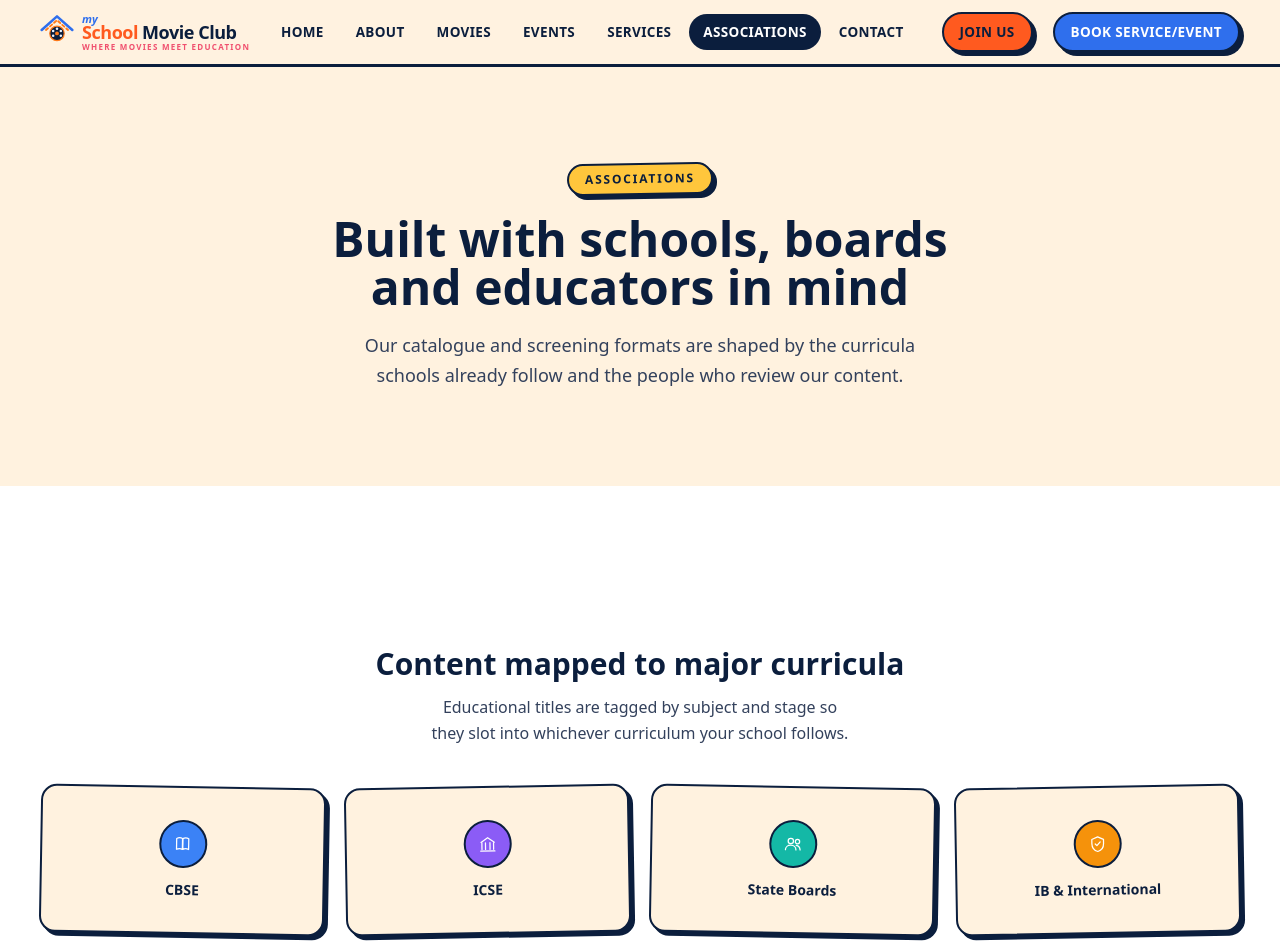
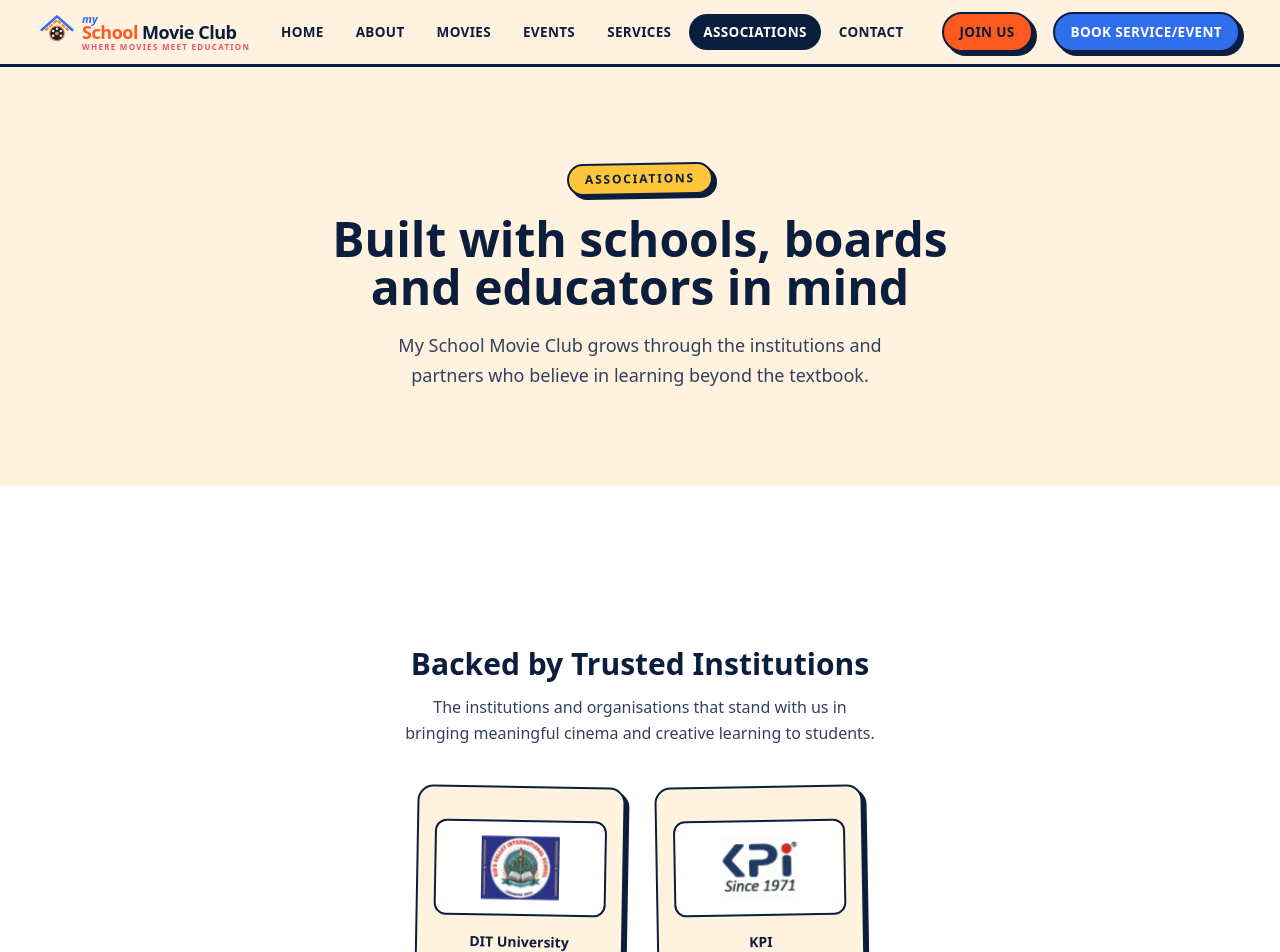
Before and after one commit to tgituser7/myschoolmovieclub, a Next.js app: page /associations in a window 1280 px wide. Shown: the top 952 px of the page. Built offline with nearby package versions, Linux system fonts and the light colour scheme.

Commit message:
imges movie

```diff
--- a/src/app/associations/page.tsx
+++ b/src/app/associations/page.tsx
@@ -1,19 +1,17 @@
 import type { Metadata } from "next";
+import Image from "next/image";
 import PageBanner from "@/components/PageBanner";
 import CTABanner from "@/components/CTABanner";
-import { BankIcon, BookIcon, ShieldIcon, UsersIcon } from "@/components/icons";
 
 export const metadata: Metadata = {
   title: "Associations — My School Movie Club",
   description:
-    "The curricula our content maps to, and the network of schools and reviewers behind My School Movie Club.",
+    "The institutions and partners that stand alongside My School Movie Club.",
 };
 
-const curricula = [
-  { label: "CBSE", icon: BookIcon, bg: "bg-cat-blue" },
-  { label: "ICSE", icon: BankIcon, bg: "bg-cat-purple" },
-  { label: "State Boards", icon: UsersIcon, bg: "bg-cat-teal" },
-  { label: "IB & International", icon: ShieldIcon, bg: "bg-cat-orange" },
+const partners = [
+  { name: "DIT University", logo: "/associations/dit_university.png", w: 80, h: 65 },
+  { name: "KPI", logo: "/associations/kpi.png", w: 80, h: 67 },
 ];
 
 export default function AssociationsPage() {
@@ -22,31 +20,37 @@ export default function AssociationsPage() {
       <PageBanner
         kicker="Associations"
         title="Built with schools, boards and educators in mind"
-        subtitle="Our catalogue and screening formats are shaped by the curricula schools already follow and the people who review our content."
+        subtitle="My School Movie Club grows through the institutions and partners who believe in learning beyond the textbook."
       />
 
       <section className="bg-white py-16 sm:py-24">
         <div className="mx-auto max-w-7xl px-6 lg:px-10">
           <h2 className="text-center font-display text-2xl font-extrabold text-navy sm:text-3xl">
-            Content mapped to major curricula
+            Backed by Trusted Institutions
           </h2>
           <p className="mx-auto mt-3 max-w-2xl text-balance text-center leading-relaxed text-slate-dark">
-            Educational titles are tagged by subject and stage so they slot
-            into whichever curriculum your school follows.
+            The institutions and organisations that stand with us in bringing
+            meaningful cinema and creative learning to students.
           </p>
-          <div className="mt-10 grid grid-cols-2 gap-5 sm:grid-cols-4">
-            {curricula.map((c, i) => (
+          <div className="mt-10 flex flex-wrap items-stretch justify-center gap-6 sm:gap-8">
+            {partners.map((p, i) => (
               <div
-                key={c.label}
-                className={`flex flex-col items-center gap-3 rounded-2xl border-2 border-navy bg-cream px-4 py-8 text-center shadow-hard-sm transition-transform hover:-translate-y-1 ${
+                key={p.name}
+                className={`flex w-44 flex-col items-center gap-4 rounded-2xl border-2 border-navy bg-cream px-4 py-8 text-center shadow-hard-sm transition-transform hover:-translate-y-1 sm:w-52 ${
                   i % 2 === 0 ? "sm:rotate-1" : "sm:-rotate-1"
                 }`}
               >
-                <span className={`flex h-12 w-12 items-center justify-center rounded-full border-2 border-navy text-white ${c.bg}`}>
-                  <c.icon className="h-5 w-5" />
-                </span>
+                <div className="flex h-24 w-full items-center justify-center rounded-xl border-2 border-navy bg-white">
+                  <Image
+                    src={p.logo}
+                    alt={`${p.name} logo`}
+                    width={p.w}
+                    height={p.h}
+                    className="h-auto max-h-16 w-auto"
+                  />
+                </div>
                 <p className="font-display text-sm font-extrabold text-navy">
-                  {c.label}
+                  {p.name}
                 </p>
               </div>
             ))}
```
Also changed, not shown: public/associations/dit_university.png (added), public/associations/kpi.png (added).
